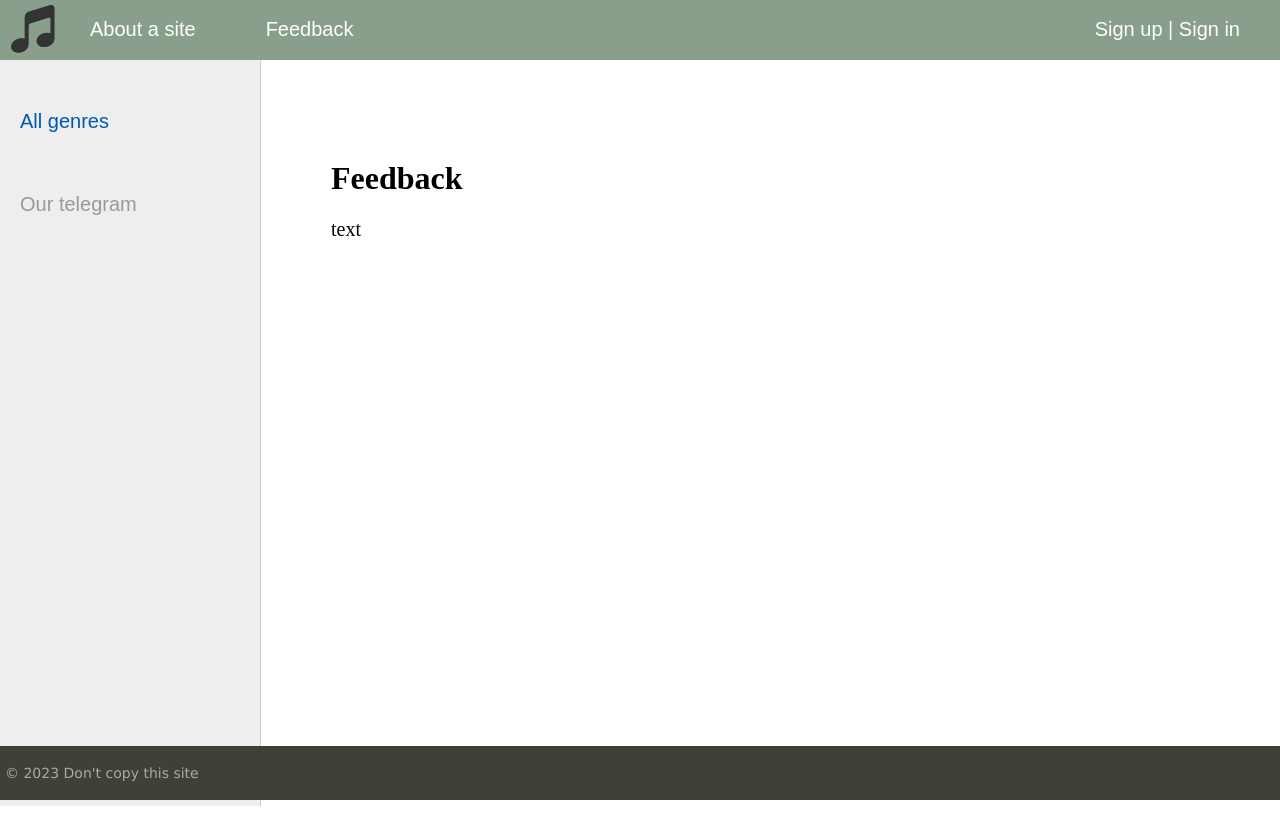
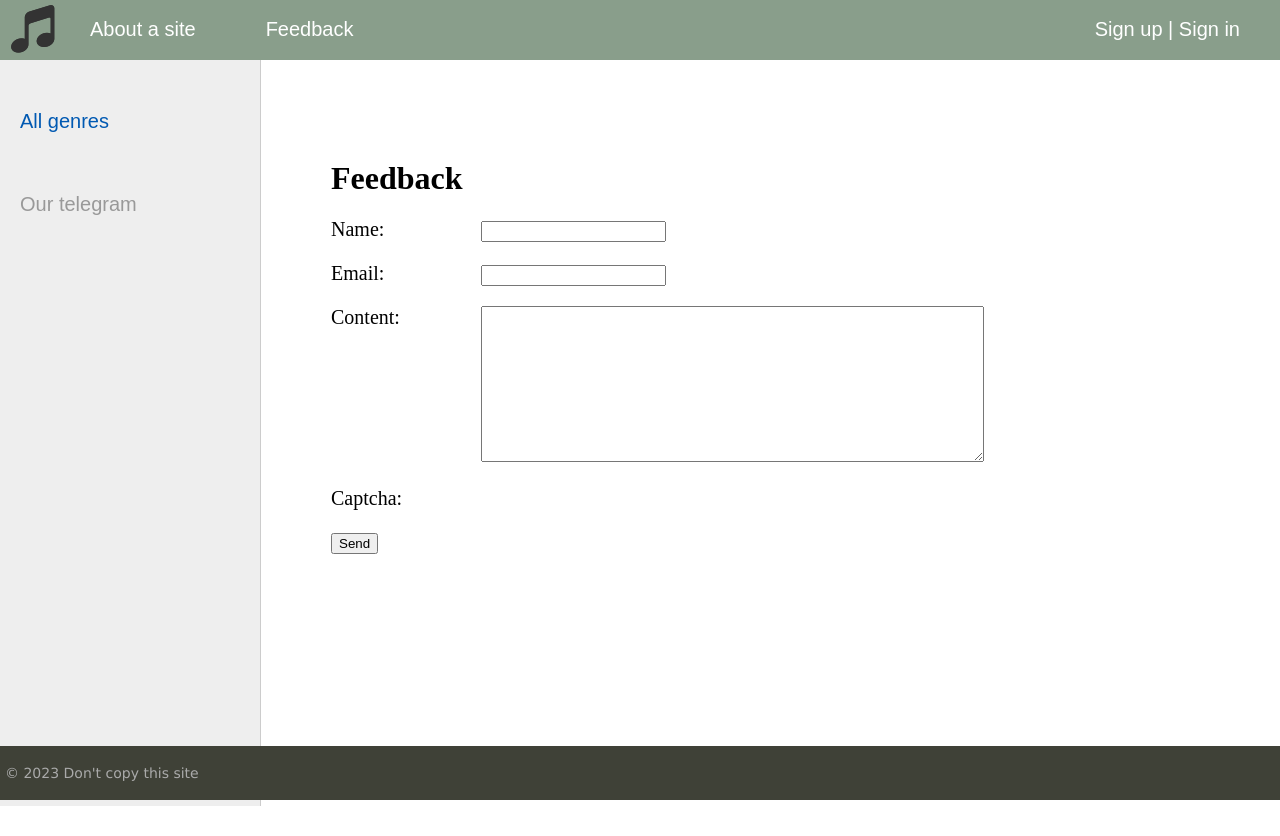
Before and after one commit to lavosami/Microblog, a Django app: page /feedback/ in a window 1280 px wide. Run offline with Django 4.2, Linux system fonts and the light colour scheme; data that the repository does not hold is empty.

Commit message:
add feedback form

```diff
--- a/lvsm/lvsm/urls.py
+++ b/lvsm/lvsm/urls.py
@@ -23,6 +23,7 @@ from music.views import page_not_found
 
 urlpatterns = [
     path('admin/', admin.site.urls),
+    path('captcha/', include('captcha.urls')),
     path('', include('music.urls')),
 ]
 
--- a/lvsm/music/forms.py
+++ b/lvsm/music/forms.py
@@ -2,6 +2,7 @@ from django import forms
 from django.contrib.auth.forms import UserCreationForm, AuthenticationForm
 from django.core.exceptions import ValidationError
 from django.contrib.auth.models import User
+from captcha.fields import CaptchaField
 
 from .models import *
 
@@ -46,3 +47,10 @@ class RegisterUserForm(UserCreationForm):
 class LoginUserForm(AuthenticationForm):
     username = forms.CharField(label='Username', widget=forms.TextInput(attrs={'class': 'form-input'}))
     password = forms.CharField(label='Password', widget=forms.PasswordInput(attrs={'class': 'form-input'}))
+
+
+class FeedbackForm(forms.Form):
+    name = forms.CharField(label='Name', max_length=255)
+    email = forms.EmailField(label='Email')
+    content = forms.CharField(widget=forms.Textarea(attrs={'cols': 60, 'rows': 10}))
+    captcha = CaptchaField()
--- a/lvsm/music/templates/music/base.html
+++ b/lvsm/music/templates/music/base.html
@@ -40,7 +40,6 @@
 <tr>
 	<td valign="top" class="left-chapters">
 	<ul id="leftchapters">
-
 		{% if genre_selected == 0 %}
 			<li class="selected">All genres</li>
 		{% else %}
--- a/lvsm/music/templates/music/feedback.html
+++ b/lvsm/music/templates/music/feedback.html
@@ -1,6 +1,17 @@
 {% extends 'music/base.html' %}
 
 {% block content %}
-<h1>{{ title }}</h1>
-<p>text</p>
+<h1>{{title}}</h1>
+<form method="post">
+    {% csrf_token %}
+
+    <div class="form-error">{{ form.non_field_errors }}</div>
+
+    {% for f in form %}
+        <p><label class="form-label" for="{{ f.id_for_label }}">{{f.label}}: </label>{{ f }}</p>
+        <div class="form-error">{{ f.errors }}</div>
+    {% endfor %}
+
+    <button type="submit">Send</button>
+</form>
 {% endblock %}
--- a/lvsm/music/urls.py
+++ b/lvsm/music/urls.py
@@ -10,10 +10,9 @@ App's pages:
 """
 urlpatterns = [
     path('', MusicHome.as_view(), name='home'),
-    # path('', index, name='home'),
     path('about/', AboutPage.as_view(), name='about'),
     path('new_post/', NewPost.as_view(), name='new_post'),
-    path('feedback/', FeedbackPage.as_view(), name='feedback'),
+    path('feedback/', FeedbackFormView.as_view(), name='feedback'),
     path('register/', RegisterUser.as_view(), name='register'),
     path('login/', LoginUser.as_view(), name='login'),
     path('logout/', logout_user, name='logout'),
--- a/lvsm/music/views.py
+++ b/lvsm/music/views.py
@@ -4,9 +4,9 @@ from django.contrib.auth.views import LoginView
 from django.http import HttpResponseNotFound
 from django.shortcuts import redirect
 from django.urls import reverse_lazy
-from django.views.generic import ListView, DetailView, CreateView
+from django.views.generic import ListView, DetailView, CreateView, FormView
 
-from music.forms import NewPostForm, RegisterUserForm, LoginUserForm
+from music.forms import NewPostForm, RegisterUserForm, LoginUserForm, FeedbackForm
 from music.utils import *
 
 
@@ -48,15 +48,20 @@ class NewPost(LoginRequiredMixin, DataMixin, CreateView):
         return dict(list(context.items()) + list(c_def.items()))
 
 
-class FeedbackPage(DataMixin, ListView):
-    paginate_by = 10
+class FeedbackFormView(DataMixin, FormView):
+    form_class = FeedbackForm
     model = Music
     template_name = 'music/feedback.html'
+    success_url = reverse_lazy('home')
 
     def get_context_data(self, *, object_list=None, **kwargs):
         context = super().get_context_data(**kwargs)
         c_def = self.get_user_context(title="Feedback")
         return dict(list(context.items()) + list(c_def.items()))
+
+    def form_valid(self, form):
+        print(form.cleaned_data)
+        redirect('home')
 
 
 class ShowPost(DataMixin, DetailView):
--- a/requirements.txt
+++ b/requirements.txt
@@ -2,3 +2,4 @@ Django==4.2.4
 
 django-debug-toolbar~=4.2.0
 music~=0.7b3
+django-simple-captcha~=0.5.18
```
Also changed, not shown: lvsm/lvsm/settings.py (+8 -0 lines), 2 other files.
